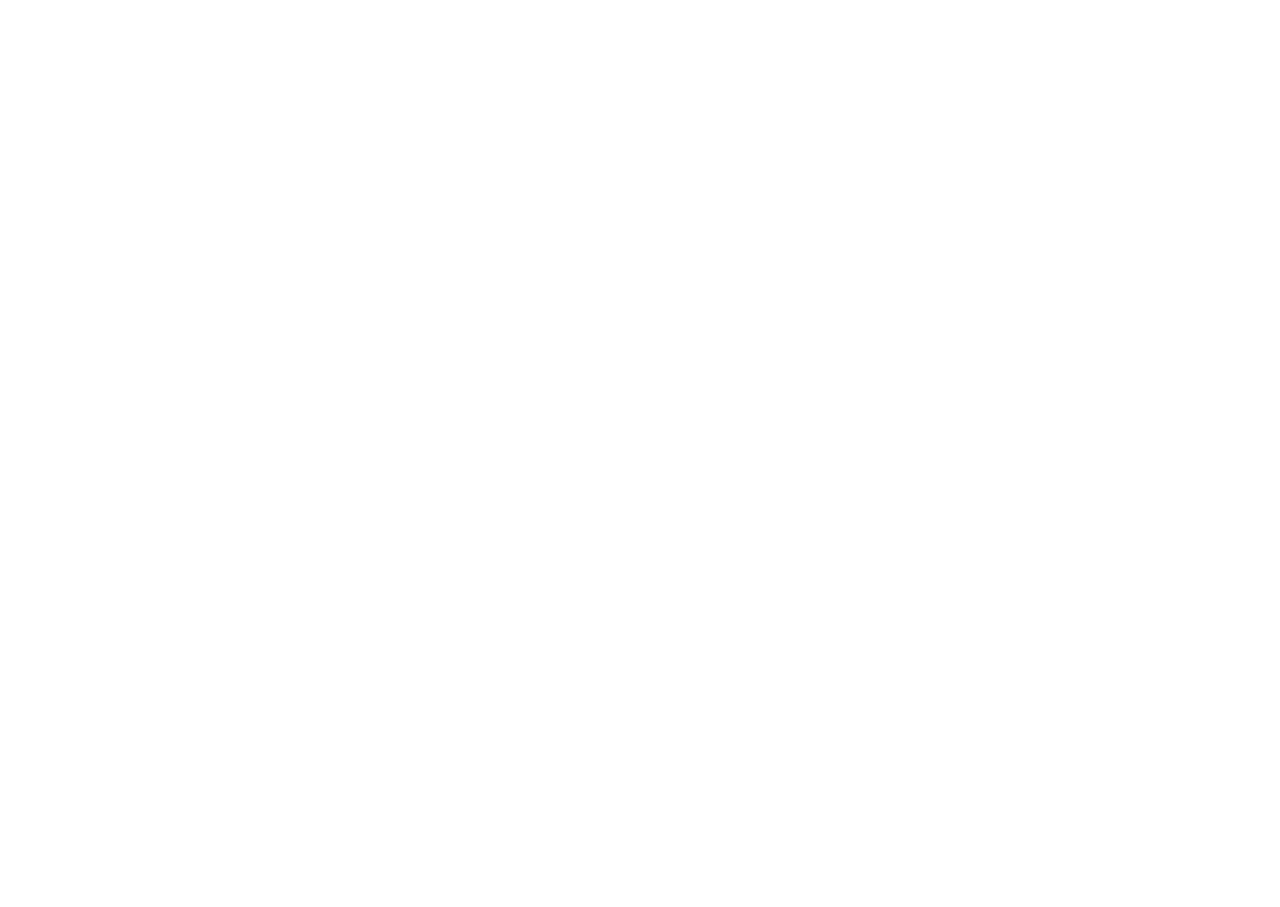
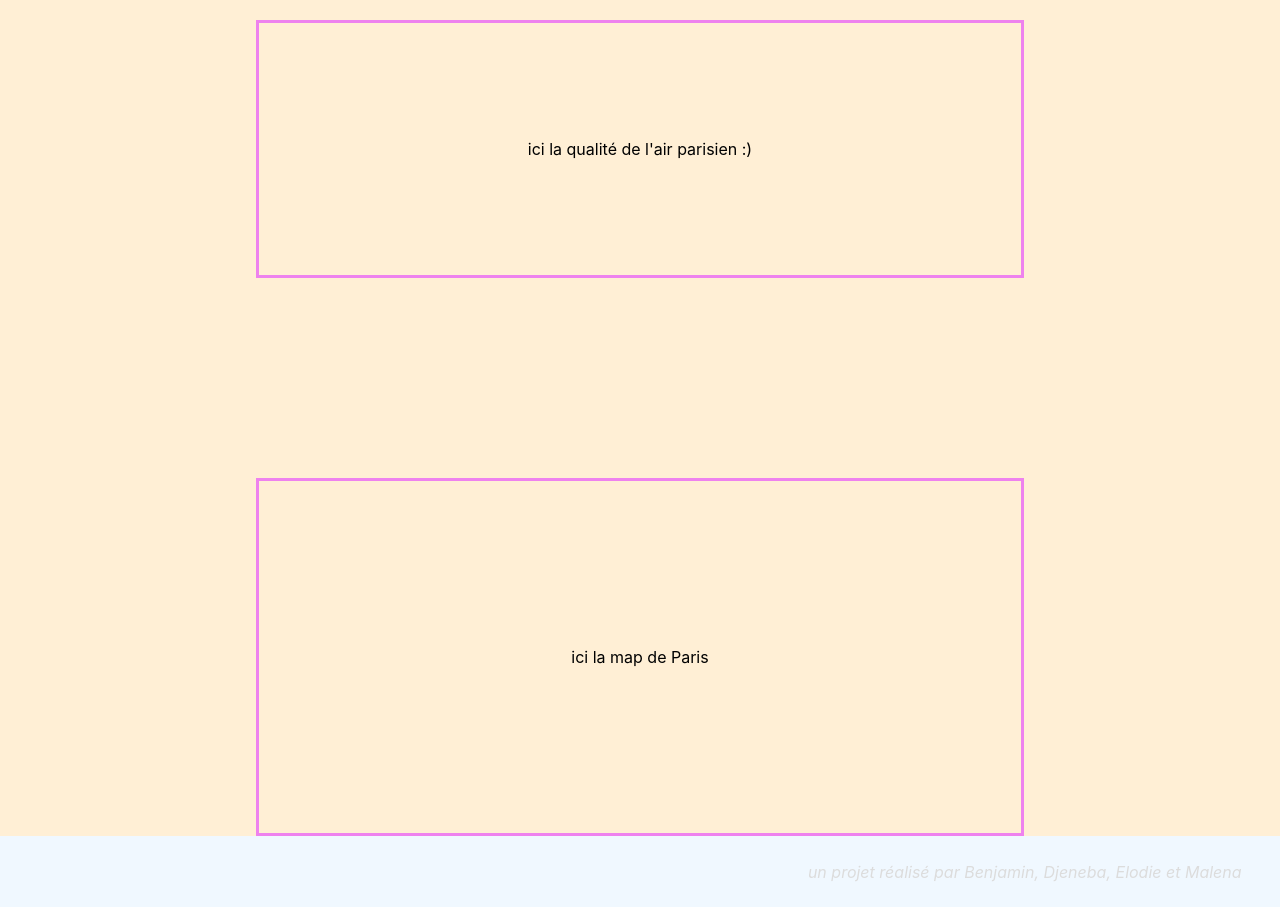
Before and after one commit to bdromard/projet-dataviz, a React (Create React App) app in the folder dataviz/: page / in a window 1280 px wide. Shown: the part 160-1067 px from the top of the page. Before the commit the page ends 800 px from the top, so only its background shows below. Built offline with nearby package versions, Linux system fonts and the light colour scheme.

Commit message:
création sections map + pollution // tentative de changement du background color selon l'heure // création d'un footer

```diff
--- a/dataviz/src/App.js
+++ b/dataviz/src/App.js
@@ -3,6 +3,7 @@
 import {Routes, Route } from 'react-router-dom';
 import Main from './Components/Main/Main.js';
 import Header from './Components/Header/Header.js';
+import Footer from './Components/Footer/Footer';
 
 function App() {
   return (
@@ -15,6 +16,10 @@
     <Routes>
       <Route exact path="/" element={<Main/>}/>
     </Routes>
+
+    <Routes>
+      <Route exact path="/" element={<Footer/>}/>
+    </Routes>
     </>
 
 
--- /dev/null
+++ b/dataviz/src/Components/Footer/Footer.css
@@ -0,0 +1,15 @@
+.footer-container {
+
+    background-color: aliceblue;
+    display: flow-root;
+    text-align: right;
+}
+
+.credits {
+    color : gainsboro;
+    margin-right: 3%;
+    margin-bottom: 2%;
+    margin-top: 2%;
+    font-style: italic;
+    font-size: medium;
+}
--- /dev/null
+++ b/dataviz/src/Components/Footer/Footer.js
@@ -0,0 +1,15 @@
+import React from "react";
+import './Footer.css';
+
+function Footer(){
+
+    return(
+        <div className="footer-container">
+            <p className="credits">un projet réalisé par Benjamin, Djeneba, Elodie et Malena </p>
+        </div>
+    )
+
+
+}
+
+export default Footer ;
--- a/dataviz/src/Components/Header/Header.css
+++ b/dataviz/src/Components/Header/Header.css
@@ -0,0 +1,5 @@
+.header-container{
+    display: flex;
+    background-color: aliceblue;
+
+}
--- a/dataviz/src/Components/Header/Header.js
+++ b/dataviz/src/Components/Header/Header.js
@@ -4,7 +4,16 @@
 
 function Header(){
 
+    let time = Date.now()
+    console.log(time)
 
+    return (
+        <div className='header-container'>
+          <p>ceci est un header</p>
+        </div>
+
+
+      )
 
 
 }
--- a/dataviz/src/Components/Main/Main.css
+++ b/dataviz/src/Components/Main/Main.css
@@ -0,0 +1,47 @@
+.main-container-morning {
+    text-align: center;
+    display: flex;
+    background-color: aliceblue;
+    width: 100%;
+    display:grid;
+    grid-gap: 200px;
+    /* margin-bottom: 5%; */
+}
+
+.main-container-afternoon {
+    text-align: center;
+    display: flex;
+    background-color: papayawhip;
+    width: 100%;
+    display:grid;
+    grid-gap: 200px;
+    /* margin-bottom: 5%; */
+}
+
+.main-container-night {
+    text-align: center;
+    display: flex;
+    background-color: cadetblue;
+    width: 100%;
+    display:grid;
+    grid-gap: 200px;
+    /* margin-bottom: 5%; */
+}
+
+.map {
+    border: 3px solid violet;
+    padding: 150px;
+    text-align: center;
+    margin-left: 20%;
+    margin-right: 20%;
+}
+
+.pollution {
+    border: 3px solid violet;
+    padding: 100px;
+    text-align: center;
+    margin-top: 10%;
+    margin-left: 20%;
+    margin-right: 20%;
+
+}
--- a/dataviz/src/Components/Main/Main.js
+++ b/dataviz/src/Components/Main/Main.js
@@ -2,17 +2,52 @@
 import "./Main.css";
 import axios from "axios";
 
-function Main (){
+
+let currentTime = new Date().getHours();
 
 
 
+function Main (){
+
+ if (currentTime < 12 && currentTime >= 0){
 
   return (
-    <div>
+    <div className="main-container-morning">
+      <section className="pollution">
+        <p>ici la qualité de l'air parisien :&#41;</p>
+      </section>
+      <section className="map">
+      <p>ici la map de Paris</p>
+      </section>
+    </div>
+    )
 
+} else  if (currentTime >= 12 && currentTime <= 18){
+
+  return (
+    <div className="main-container-afternoon">
+        <section className="pollution">
+        <p>ici la qualité de l'air parisien :&#41;</p>
+      </section>
+      <section className="map">
+      <p>ici la map de Paris</p>
+      </section>
     </div>
-  )
+    )
+} else {
+
+  return (
+    <div className="main-container-night">
+        <section className="pollution">
+        <p>ici la qualité de l'air parisien :&#41;</p>
+      </section>
+      <section className="map">
+      <p>ici la map de Paris</p>
+      </section>
+    </div>
+    )
+}
+}
 
 
-};
- export default Main ;
+export default Main ;
```
